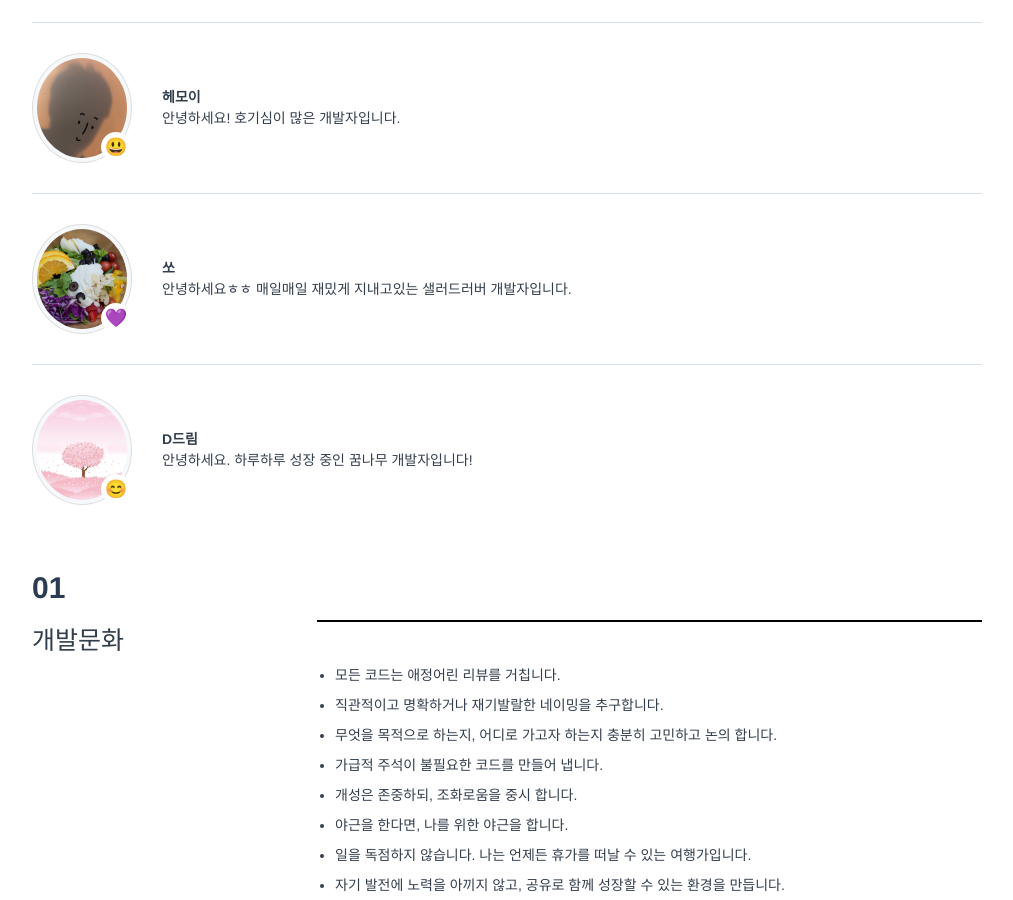
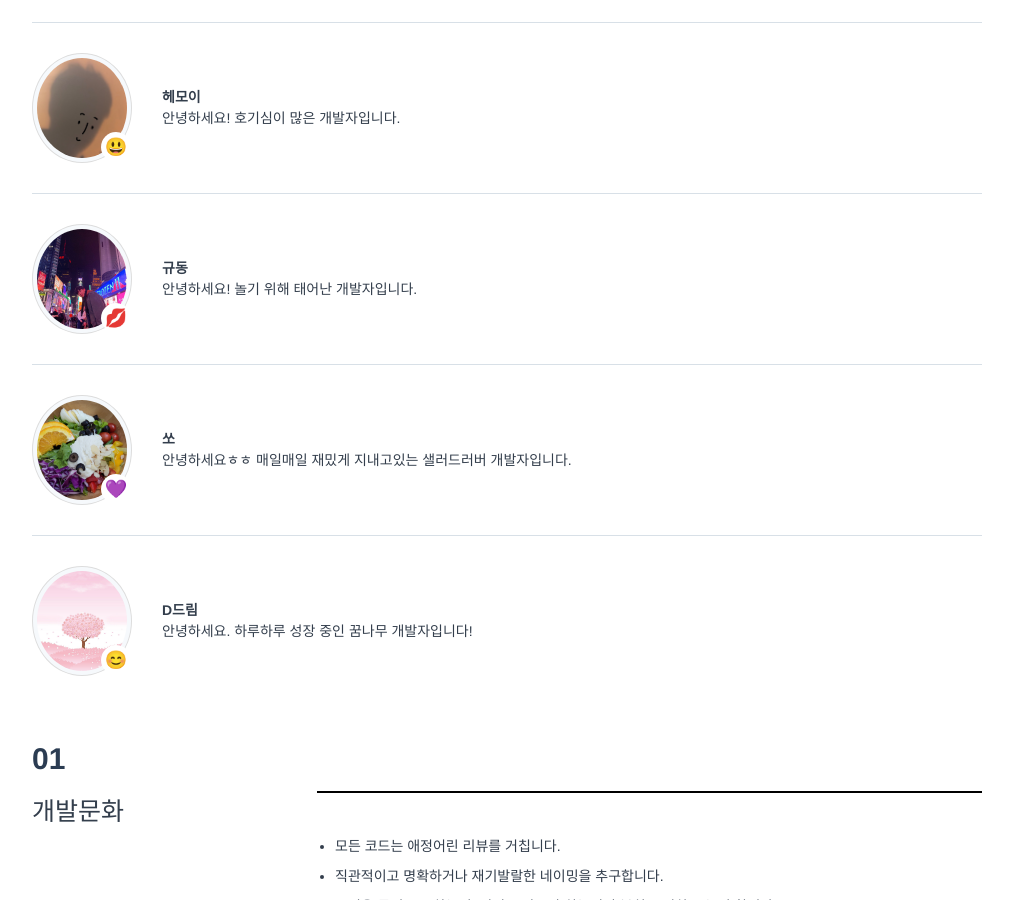
Before and after one commit to ourtreering/ourtreering.github.io, a Jekyll site: the page built from about/index.md, in a window 1280 px wide and 900 px high, scrolled down 820 px. Shown: the whole window, without its empty margins (133-1146 px from the left). Built offline with Jekyll 4.4.1, drawn with Linux system fonts in a browser that asks for light colours.

Commit message:
ADD: 규진 자기소개 추가

```diff
--- a/_data/members.yml
+++ b/_data/members.yml
@@ -24,3 +24,8 @@
   emoji: 😊
   name: D드림
   comment: 안녕하세요. 하루하루 성장 중인 꿈나무 개발자입니다!
+
+- id: 971121
+  emoji: 💋
+  name: 규동
+  comment: 안녕하세요! 놀기 위해 태어난 개발자입니다.
```
Also changed, not shown: Gemfile.lock, about/img/971121.jpg (added).
